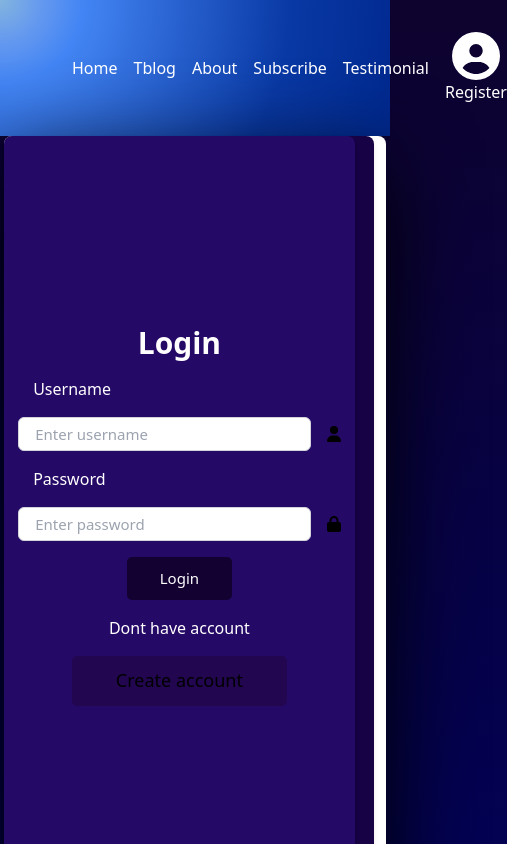
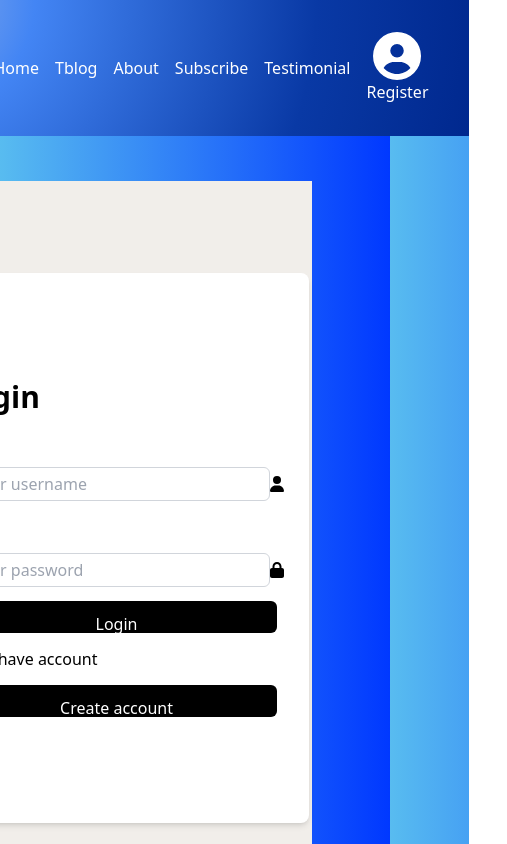
Before and after one commit to Vanessa082/TaskMT, a React (Vite) app in the folder TaskMT_frontend/: page /login in a window 390 px wide. Shown: the top 844 px of the page, 507 px wide, since content can reach past the window. Built offline with nearby package versions, Linux system fonts and the light colour scheme.

Commit message:
login page

```diff
--- a/TaskMT_frontend/src/Pages/LoginPage/Login.css
+++ b/TaskMT_frontend/src/Pages/LoginPage/Login.css
@@ -1,133 +1,20 @@
 body {
-  background: rgb(3, 2, 83);
-  background: linear-gradient(
-    0deg,
-    rgba(3, 2, 83, 1) 37%,
-    rgba(14, 3, 46, 1) 100%
-  );
+  display: flex;
+  align-items: center;
+  justify-content: center;
+  background: rgb(88,188,240);
+  background: linear-gradient(90deg, rgba(88,188,240,1) 0%, rgba(0,56,255,1) 100%);
 }
+.mainContainer {
+  height: 87vh;
+  width: 100vw;
+  margin-top: 45px;
+  background-color: #f1eeea;
+}
+
 
 * {
   margin: 0;
   padding: 0;
   box-sizing: border-box;
 }
-
-.text {
-  display: flex;
-  text-align: left;
-  justify-content: center;
-  flex-direction: column;
-  gap: 5rem;
-  font-size: 20px;
-}
-
-.mainContainer {
-  height: 85vh;
-  width: 88vw;
-  background-color: #160244;
-  gap: 18rem;
-}
-
-::placeholder {
-  color: black;
-  font-size: 15px;
-}
-
-.link {
-  background-color: rgba(33, 6, 68, 0.623);
-  width: 18vw;
-  height: 6vh;
-  padding: 5px;
-  border-radius: 5px;
-}
-
-.icons {
-  display: flex;
-  align-items: center;
-  justify-content: center;
-  gap: 1rem;
-}
-
-.loginField {
-  height: 90vh;
-  width: 90vw;
-  flex-direction: column;
-  margin: 4%;
-  box-shadow: rgb(0, 0, 0) 0px 30px 90px;
-}
-
-.btn {
-  background-color: rgb(19, 2, 49);
-  color: rgb(253, 252, 253);
-  width: 10vw;
-  height: 5vh;
-  border-radius: 5px;
-  padding: 5px;
-  border: none;
-}
-
-.inputContainer {
-  height: 70vh;
-  gap: 1rem;
-  background-color: #5220c741;
-  width: 30vw;
-}
-
-h1,
-h3 {
-  color: #fff;
-}
-
-@media only screen and (max-width: 768px) {
-  .loginField {
-    display: block;
-    align-items: center;
-    justify-content: center;
-    margin: 0;
-    padding: 0;
-    margin-left: 1%;
-    width: 98vw;
-    height: 99vh;
-  }
-
-  .mainContainer {
-    display: block;
-    align-items: center;
-    justify-content: center;
-    flex-direction: column;
-    gap: 0.5rem;
-    margin-left: 0;
-    width: 95vw;
-    height: 95vh;
-    padding: 0;
-  }
-
-  .inputContainer {
-    height: 90vh;
-    width: 90vw;
-  }
-
-  .text {
-    display: none;
-    font-size: 15px;
-  }
-
-  .input {
-    width: 75vw;
-  }
-
-  .label {
-    width: 75vw;
-  }
-
-  .btn {
-    width: 27vw;
-    font-size: 15px;
-  }
-
-  .link {
-    width: 55vw;
-    font-size: 18px;
-  }
-}
--- a/TaskMT_frontend/src/Pages/LoginPage/Login.jsx
+++ b/TaskMT_frontend/src/Pages/LoginPage/Login.jsx
@@ -21,20 +21,14 @@ const Login = () => {
     };
 
     return (
-        <div className='bg-white flex items-center justify-center rounded-lg shadow-md loginField '>
-            <div className="bg-purple flex items-center justify-center rounded-lg shadow-md  mainContainer">
-                <div className="text">
-                    <h1>Task Manager</h1>
-
-                    <h3>Introducing our new task manager tool! <br />Stay organized, track your tasks, <br />and boost productivity with our <br />user-friendly platform. <br />Try it out now and experience seamless <br />task management like never before.</h3>
-                </div>
-                <div className=" flex items-center justify-center rounded-lg shadow-md flex-col inputContainer">
-                    <h1 className='text-3xl font-bold '>Login</h1>
-                    <label htmlFor="username" className='label' >Username</label>
+        <div className="bg-#f1eeea flex items-center justify-center mainContainer">
+            <div className="bg-white flex items-center justify-center gap-3.5 rounded-lg shadow-md flex-col w-96 h-3/4 inputContainer">
+                <h1 className='text-3xl font-bold w-80 '>Login</h1>
+                <label htmlFor="username" className='w-80 label' >Username</label>
                 <div className="icons"
                 >
                     <input
-                            type="text" className=" w-35 h-3 p-4 rounded-md border border-gray-300 outline-none input"
+                        type="text" className=" w-80 h-8 p-4 rounded-md border border-gray-300 outline-none input"
 
 
                         id="username"
@@ -48,10 +42,10 @@ const Login = () => {
 
 
 
-                    <label htmlFor="password" className='label'>Password</label>
+                <label htmlFor="password" className='w-80 label'>Password</label>
                 <div className="icons">
                     <input
-                            type="password" className=" w-35 h-3 p-4 rounded-md border border-gray-300 outline-none input"
+                        type="password" className=" w-80  h-3 p-4 rounded-md border border-gray-300 outline-none input"
                         id="password"
                         placeholder="Enter password"
                         value={password}
@@ -60,14 +54,14 @@ const Login = () => {
                     <FontAwesomeIcon icon={faLock} className="icon" />
                 </div>
 
-                    <button type="submit" className="btn" onClick={handleLogin}>
+                <button type="submit" className="bg-black w-80 h-8 rounded-md text-white btn" onClick={handleLogin}>
                     Login
                 </button>
-                    <h3>Dont have account</h3>
-                    <button to='/register' className='link'>Create account</button>
+                <h3 className='w-80'>Dont have account</h3>
+                <button to='/register' className='bg-black text-white rounded-md w-80 h-8 link'>Create account</button>
             </div>
         </div>
-        </div>);
+    );
 };
 
 export default Login;
```
Lines whose indentation alone changed are shown as unchanged.
